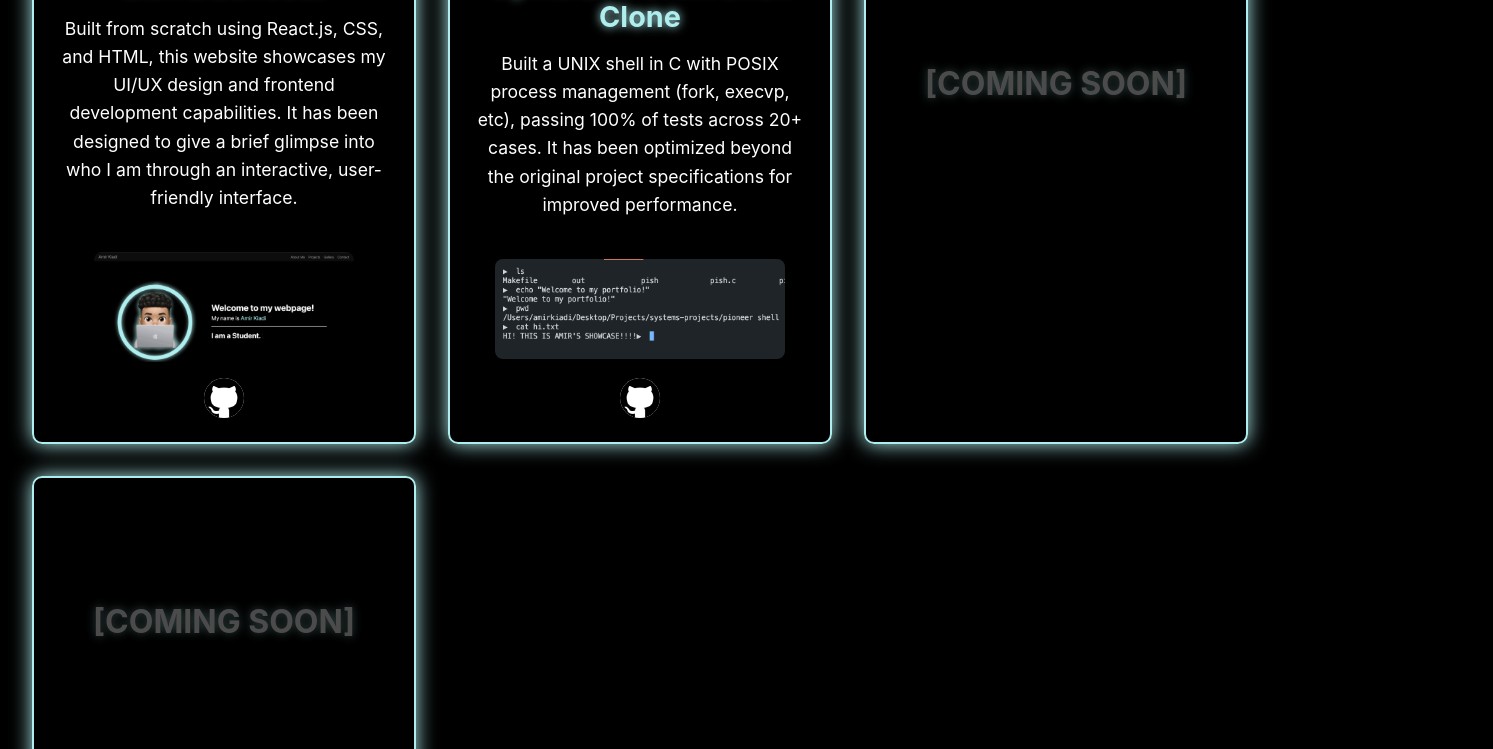
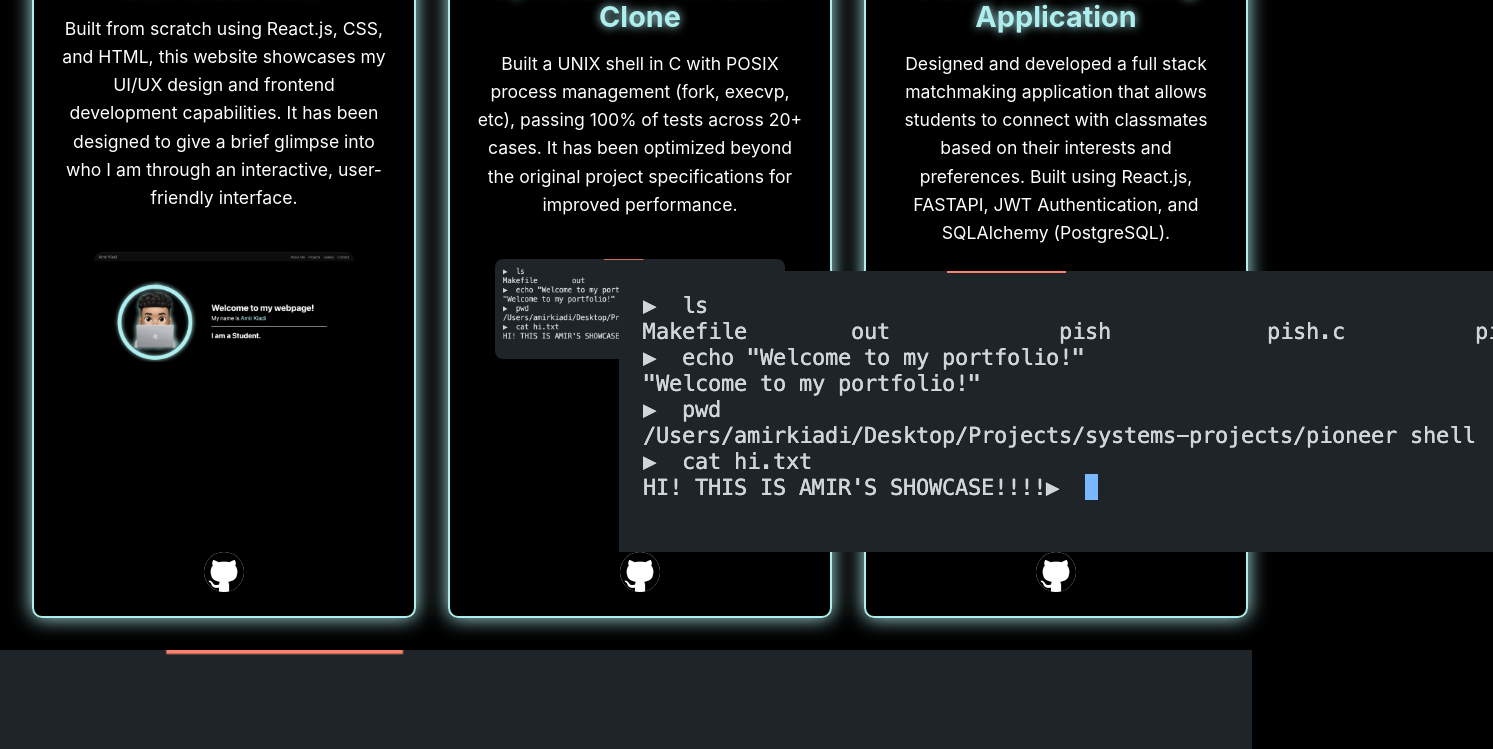
Before and after one commit to amirr-k/portfolio, a React (Create React App) app: page / in a window 1280 px wide. Shown: the part 2003-2752 px from the top of the page, 1493 px wide, since content can reach past the window. Built offline with nearby package versions, Linux system fonts and the light colour scheme.

Commit message:
Added UCMe Project

```diff
--- a/src/Projects.js
+++ b/src/Projects.js
@@ -68,15 +68,30 @@ const Projects = () => {
                         </button>
                     </div>
                 </div>
+
                 <div ref={el => projectsRef.current[2] = el} className="boxThree">
-                    <div className="projectThree">
-                        <h2 className='coming'>[COMING SOON]</h2>
+                <div className="projectOne">
+                        <h2>UCMe Matchmaking Application</h2>
+                        <p> Designed and developed a full stack matchmaking application that allows students
+                            to connect with classmates based on their interests and preferences.
+                            Built using React.js, FASTAPI, JWT Authentication, and SQLAlchemy (PostgreSQL).
+                        </p>
+                        <img src={imgTwo} alt="Project Preview" className=""/>
+                        <button className="button" onClick={() => window.open('https://github.com/amirr-k/UCMe', '_blank')}>
+                            <img src={git} alt="GitHub"/>
+                        </button>
                     </div>
                 </div>
                 <div ref={el => projectsRef.current[3] = el} className="boxFour">
-                    <div className="projectFour">
-                        <h2 className='coming'>[COMING SOON]</h2>
-                    </div>
+                <h2>UCMe Matchmaking Application</h2>
+                        <p> Designed and developed a full stack matchmaking application that allows students
+                            to connect with classmates based on their interests and preferences.
+                            Built using React.js, FASTAPI, JWT Authentication, and SQLAlchemy (PostgreSQL).
+                        </p>
+                        <img src={imgTwo} alt="Project Preview" className=""/>
+                        <button className="button" onClick={() => window.open('https://github.com/amirr-k', '_blank')}>
+                            <img src={git} alt="GitHub"/>
+                        </button>
                 </div>
             </div>
         </section>
--- a/src/about.js
+++ b/src/about.js
@@ -83,7 +83,7 @@ const AboutMe = () => {
                         </div>
                         <span className="gitText">GitHub</span>
                     </button>
-                    <button id="LIButton" className="LIButton" onClick={() => window.open('https://linkedin.com/in/amirkiadi', '_blank')}>
+                    <button id="LIButton" className="LIButton" onClick={() => window.open('https://linkedin.com/in/amirr-k', '_blank')}>
                         <div className="LIImg">
                             <img src={LinkedIn} alt="LinkedIn" />
                         </div>
--- a/src/homepage.js
+++ b/src/homepage.js
@@ -7,7 +7,7 @@ function propagateDelay(ms) {
 }
 
 async function typingAnimation(setText) {
-    const strings = ['Computer Engineer', 'Researcher', 'Software Engineer', 'Student', 'Athlete'];
+    const strings = ['Computer Engineer', 'Developer', 'Researcher', 'Software Engineer', 'Student', 'Athlete'];
     let time = 60;
     let currentIndex = 0;
     //setup ends here
```
